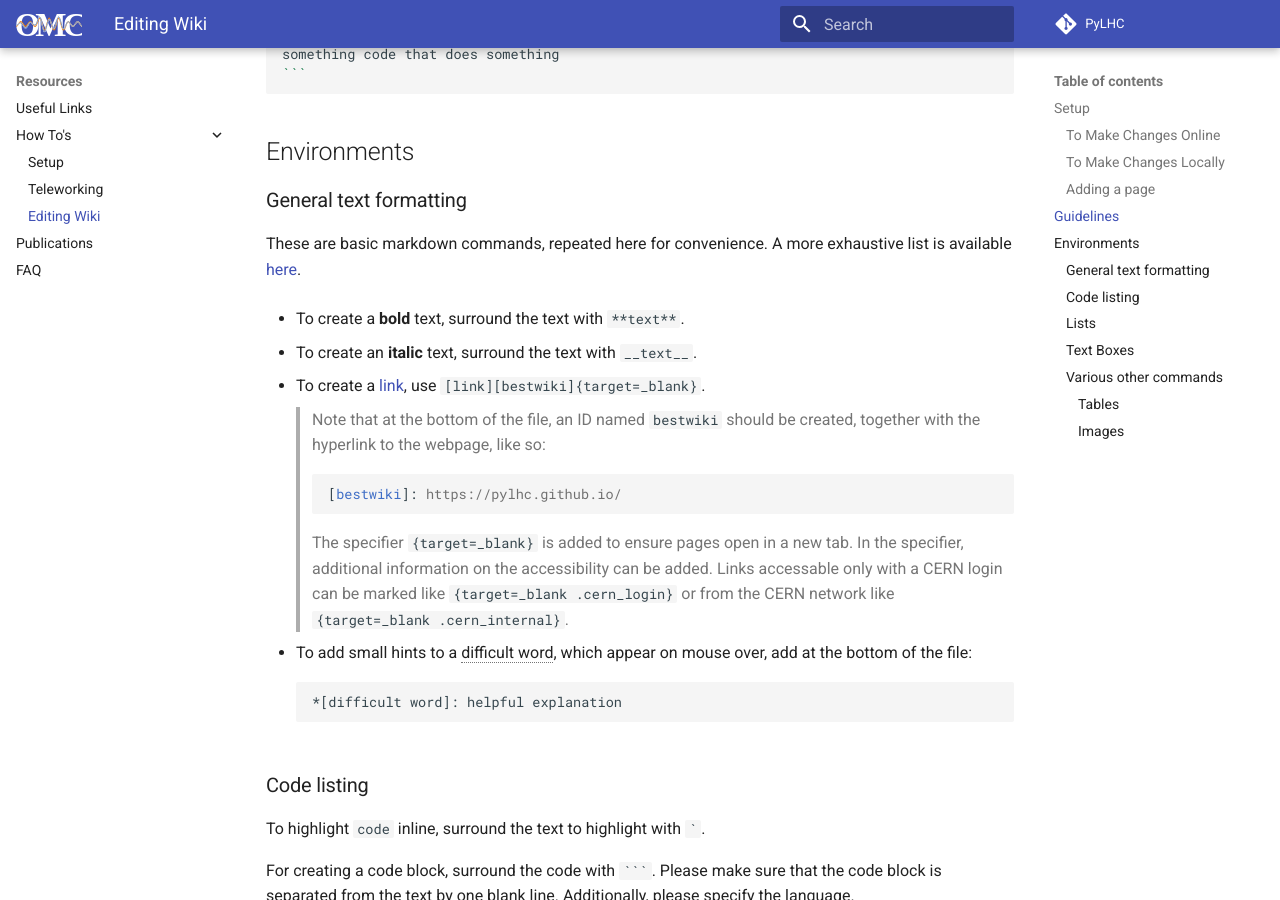
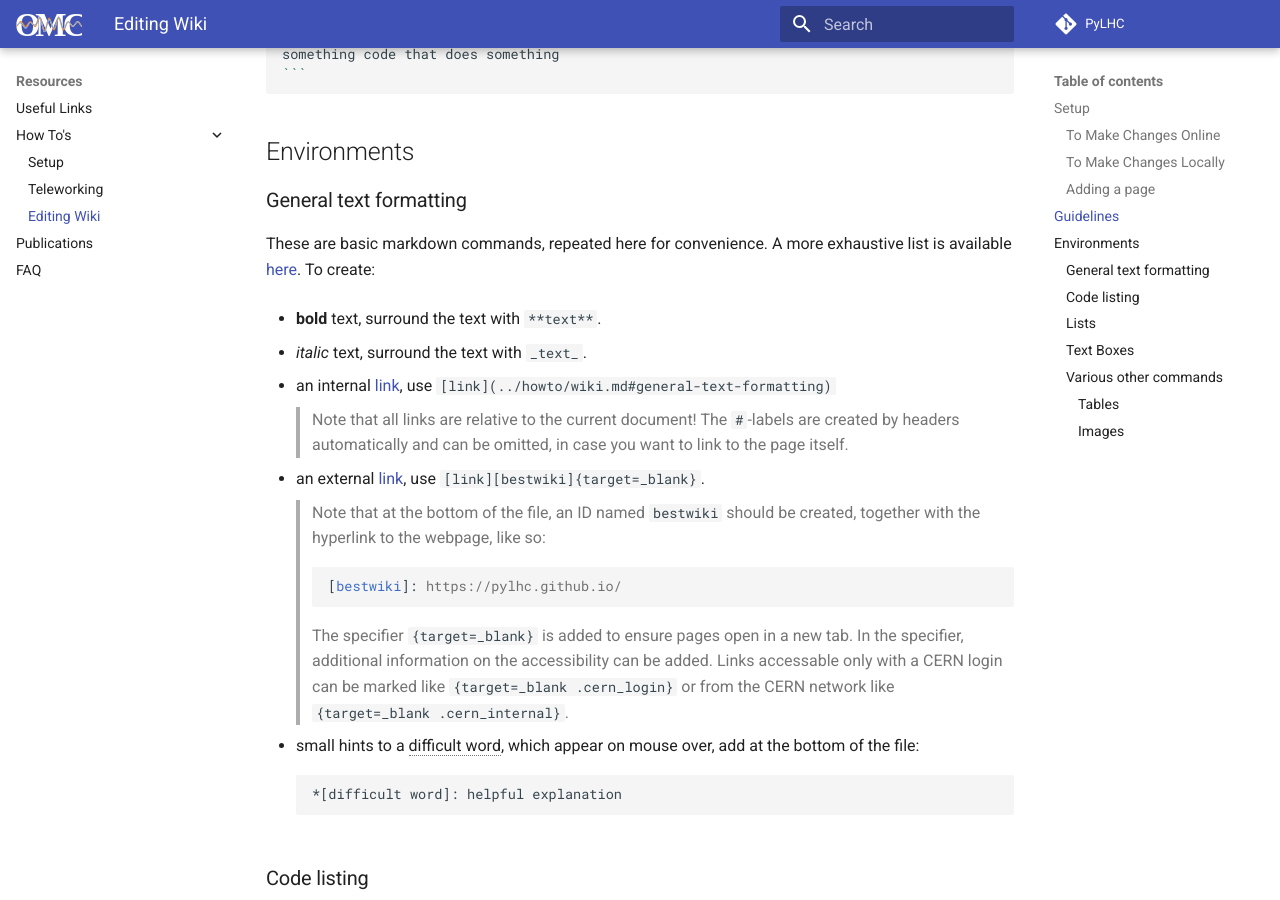
Before and after one commit to pylhc/pylhc.github.io, an MkDocs documentation site: the page built from docs/resources/howto/wiki.md, in a window 1280 px wide and 900 px high, scrolled down 1784 px. Built offline with MkDocs 1.6.1 and Material for MkDocs 9.7.7, drawn with Linux system fonts in a browser that asks for light colours.

Commit message:
italic fix and internal links

````diff
--- a/docs/resources/howto/wiki.md
+++ b/docs/resources/howto/wiki.md
@@ -77,12 +77,17 @@ something code that does something
 
 These are basic markdown commands, repeated here for convenience.
 A more exhaustive list is available [here][markdownsyntax].
+To create:
 
-- To create a **bold** text, surround the text with `**text**`.
+- **bold** text, surround the text with `**text**`.
 
-- To create an __italic__ text, surround the text with `__text__`.
+- _italic_ text, surround the text with `_text_`.
 
-- To create a [link][bestwiki]{target=_blank}, use `[link][bestwiki]{target=_blank}`.<br>
+- an internal [link](../howto/wiki.md#general-text-formatting), use `[link](../howto/wiki.md#general-text-formatting)`
+  > Note that all links are relative to the current document!
+    The `#`-labels are created by headers automatically and can be omitted, in case you want to link to the page itself.
+
+- an external [link][bestwiki]{target=_blank}, use `[link][bestwiki]{target=_blank}`.<br>
 
     >Note that at the bottom of the file, an ID named `bestwiki` should be created, together with the hyperlink to the webpage, like so:
 
@@ -94,7 +99,7 @@ A more exhaustive list is available [here][markdownsyntax].
     In the specifier, additional information on the accessibility can be added.
     Links accessable only with a CERN login can be marked like `{target=_blank .cern_login}` or from the CERN network like `{target=_blank .cern_internal}`.
 
-- To add small hints to a difficult word, which appear on mouse over, add at the bottom of the file:
+- small hints to a difficult word, which appear on mouse over, add at the bottom of the file:
 
     ```markdown
     *[difficult word]: helpful explanation
````
